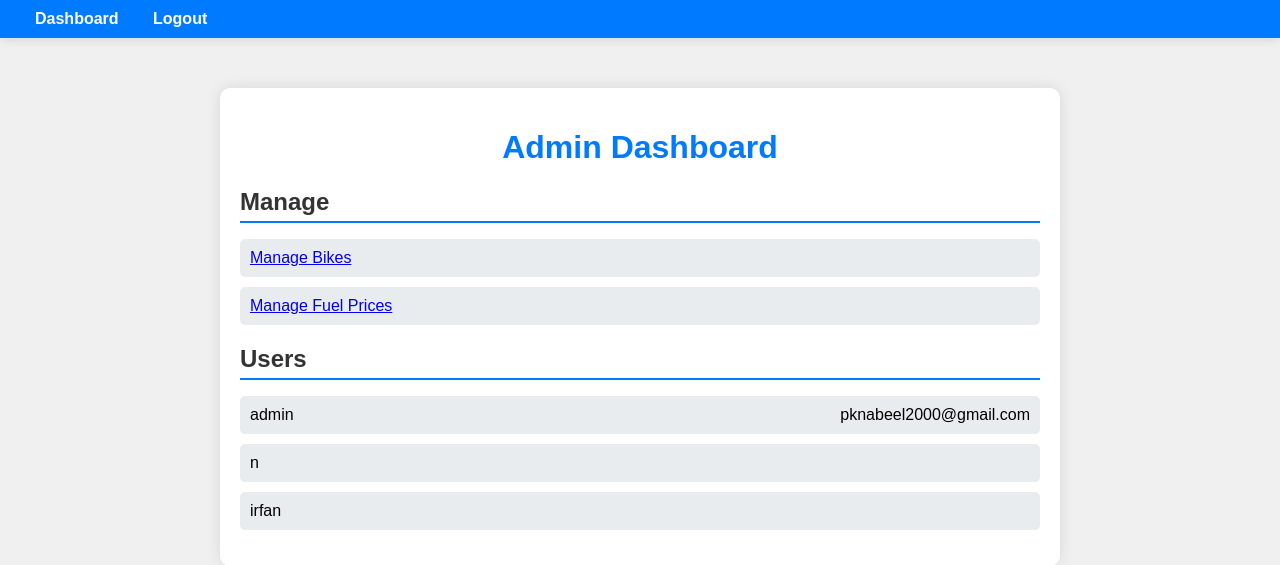
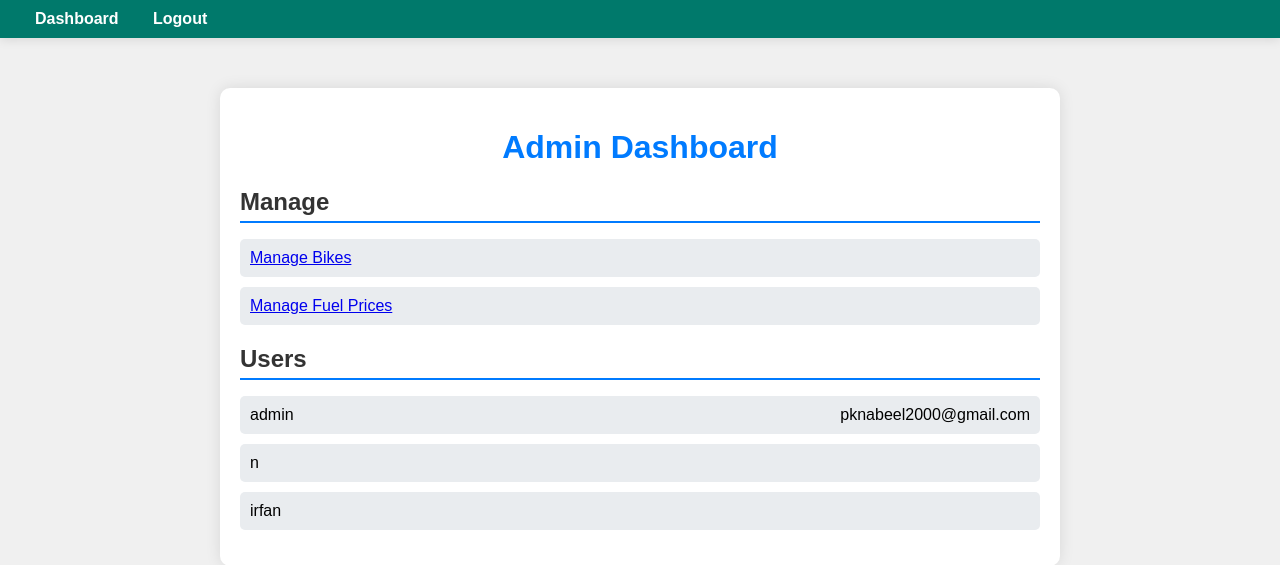
Before and after one commit to Vinayak1801/FUEL_COST_CALCULATOR, a Django app: page /custom_admin/ in a window 1280 px wide. Shown: the top 565 px of the page. Run offline with Django 5.2, Linux system fonts and the light colour scheme; the first user in the database is signed in; data comes from the database, SQL or seed files in the repository.

Commit message:
UPDATED ADMIN DASHBOARD

```diff
--- a/fuelcostcalculator/custom_admin/templates/custom_admin/dashboard.html
+++ b/fuelcostcalculator/custom_admin/templates/custom_admin/dashboard.html
@@ -30,7 +30,7 @@
             margin-bottom: 15px;
         }
         nav {
-            background-color: #007bff;
+            background-color: #00796b;
             color: white;
             padding: 10px 20px;
             display: flex;
```
